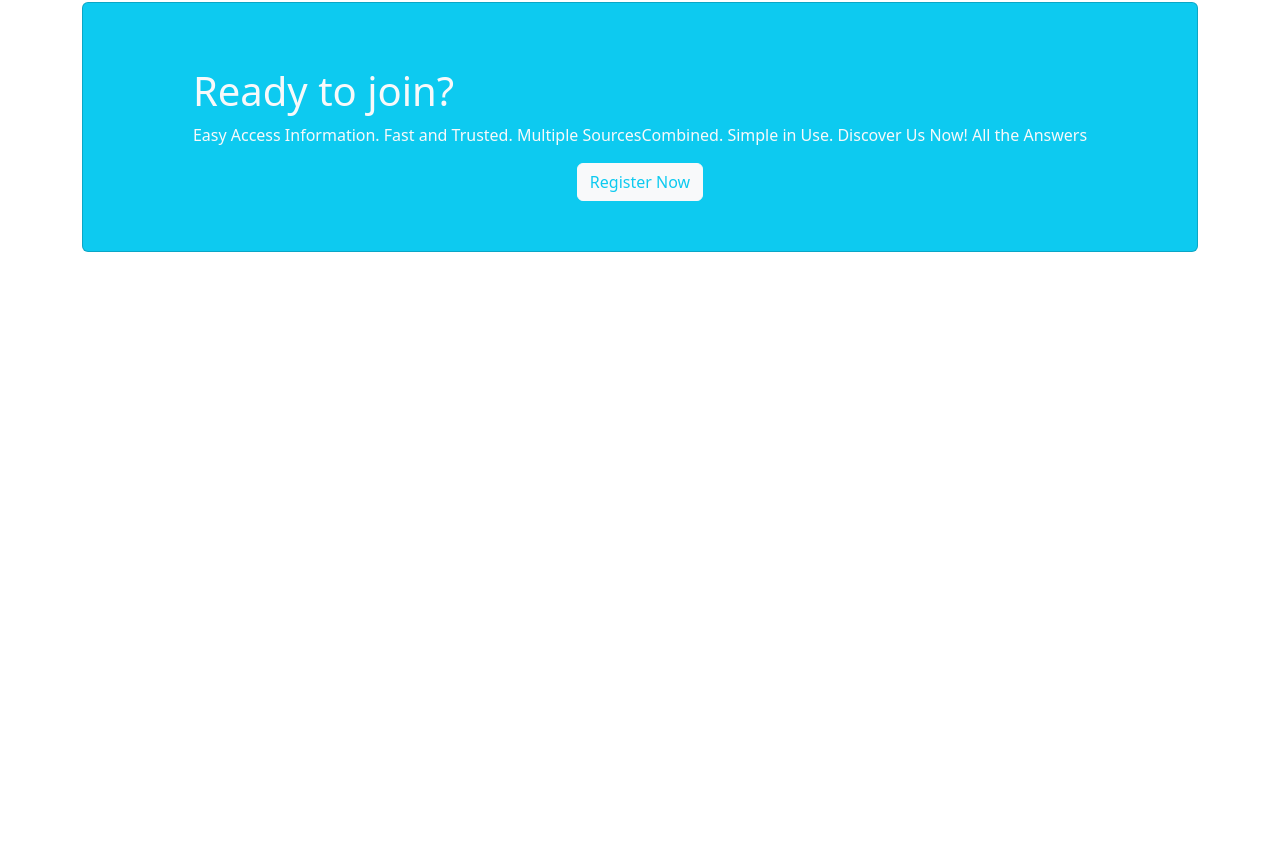
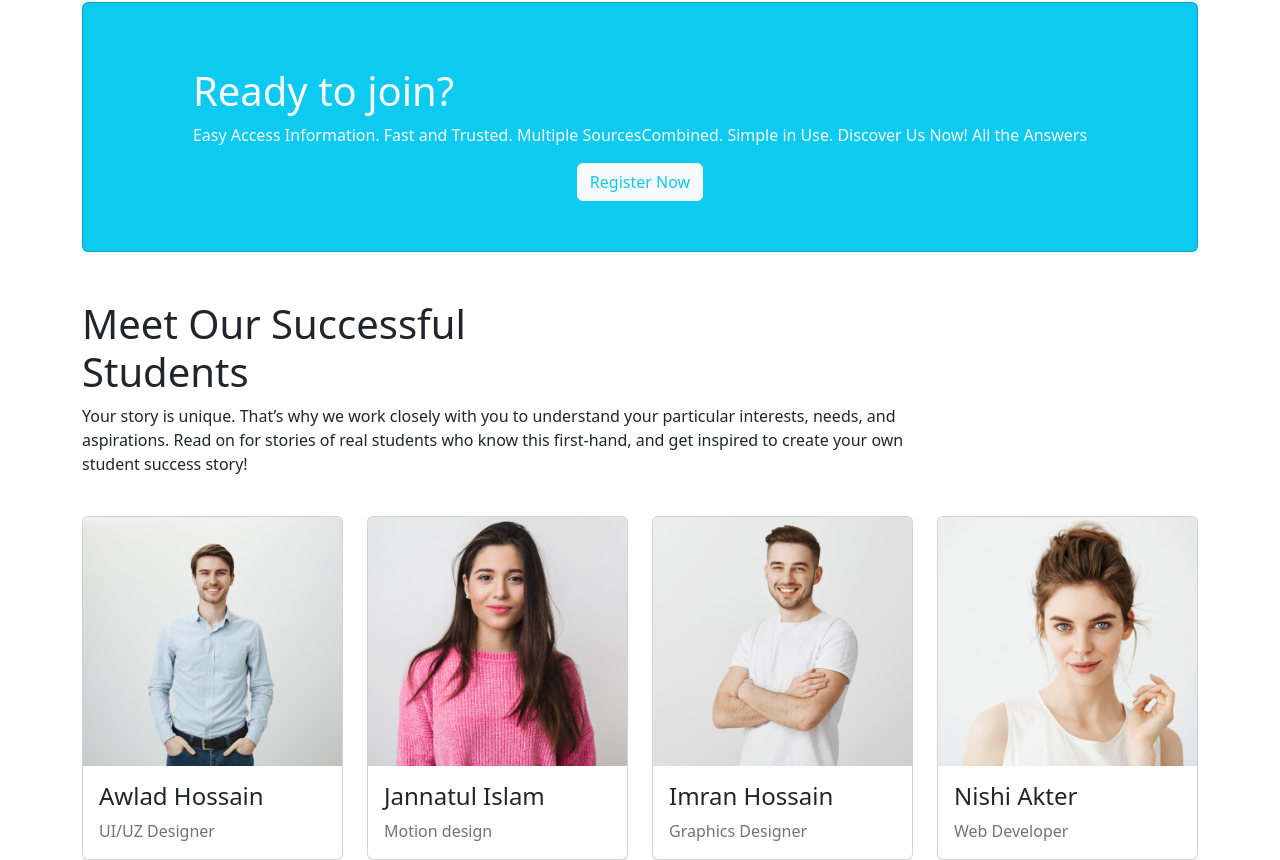
Before and after one commit to masumrana44/Assainment-3, a plain HTML site: page Index.html in a window 1280 px wide. Shown: the part 1998-2858 px from the top of the page. Before the commit the page ends 2298 px from the top, so only its background shows below. Drawn offline with nearby package versions, Linux system fonts and the light colour scheme.

Commit message:
students section done

```diff
--- a/Index.html
+++ b/Index.html
@@ -322,14 +322,15 @@
 
             <section class="container mt-5 mb-5 ">
 
-                <div class="card w-100 bg-info d-flex justify-content-center align-items-center "  style="height:250px">
+                <div class="card w-100 bg-info d-flex justify-content-center align-items-center " style="height:250px">
                     <div class="card-body text-light mt-5 ">
                         <h1 class="card-title">Ready to join?</h1>
-                        <p class="card-text fw-light ">Easy Access Information. Fast and Trusted. Multiple SourcesCombined. Simple
+                        <p class="card-text fw-light ">Easy Access Information. Fast and Trusted. Multiple
+                            SourcesCombined. Simple
                             in Use.
                             Discover Us Now! All the Answers</p>
-                            <div class="d-flex justify-content-center">
-                        <a href="#" class="btn btn-light text-info ">Register Now</a>
+                        <div class="d-flex justify-content-center">
+                            <a href="#" class="btn btn-light text-info ">Register Now</a>
                         </div>
                     </div>
                 </div>
@@ -340,6 +341,72 @@
 
 
 
+            <!-- End register Area   -->
+
+
+            <!-- Start Successfull student section  -->
+
+            <section class="container mt-5">
+                <h1>Meet Our Successful <br>Students</h1>
+                <p class="w-75">Your story is unique. That’s why we work closely with you to understand your particular
+                    interests, needs, and
+                    aspirations. Read on for stories of real students who know this first-hand, and get inspired to
+                    create your own student
+                    success story!</p>
+
+                <div class="row gy-3 mt-4">
+                          <!-- student card-one  -->
+                    <div class="col-lg-3 col-md-6 col-sm-12">
+                        <div class="card">
+                            <img src="/images/student/student-1.png" class="card-img-top" alt="...">
+                            <div class="card-body">
+                                <h4 class="card-title">Awlad Hossain</h4>
+                                <p class="card-text text-muted"> UI/UZ Designer</p>
+                            </div>
+
+                        </div>
+                    </div>
+
+
+                          <!-- Student card -two  -->
+                    <div class="col-lg-3 col-md-6 col-sm-12">
+                        <div class="card">
+                            <img src="/images/student/student-2.png" class="card-img-top" alt="...">
+                            <div class="card-body">
+                                <h4 class="card-title">Jannatul Islam</h4>
+                                <p class="card-text text-muted"> Motion design</p>
+                            </div>
+
+                        </div>
+                    </div>
+
+                           <!-- Student card-three  -->
+
+                    <div class="col-lg-3 col-md-6 col-sm-12">
+
+                        <div class="card">
+                            <img src="/images/student/student-3.png" class="card-img-top" alt="...">
+                            <div class="card-body">
+                                <h4 class="card-title">Imran Hossain</h4>
+                                <p class="card-text text-muted">Graphics Designer </p>
+                            </div>
+
+                        </div>
+                    </div>
+
+                    <!-- Student card-four  -->
+                    <div class="col-lg-3 col-md-6 col-sm-12">
+                        <div class="card">
+                            <img src="/images/student/student-4.png" class="card-img-top" alt="...">
+                            <div class="card-body">
+                                <h4 class="card-title">Nishi Akter</h4>
+                                <p class="card-text text-muted"> Web Developer</p>
+                            </div>
+
+                        </div>
+                    </div>
+
+                </div>
 
 
 
@@ -347,10 +414,27 @@
 
 
 
-            <!-- End register Area   -->
 
 
 
+            </section>
+            <!-- End Successfull student section  -->
+
+
+
+
+
+
+
+            <div class="row row-cols-1 row-cols-md-3 g-4">
+                <div class="col">
+
+                </div>
+
+
+
+
+        </main>
 
 
 
```
